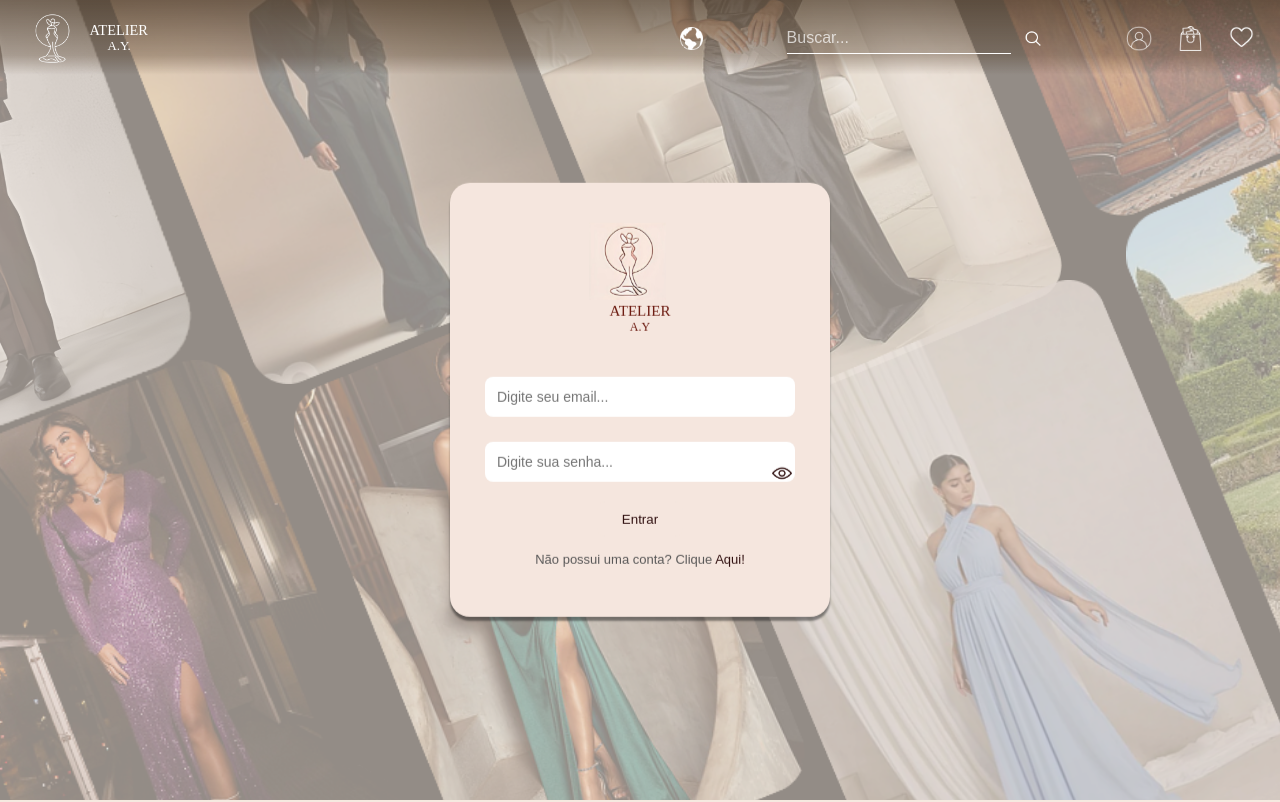
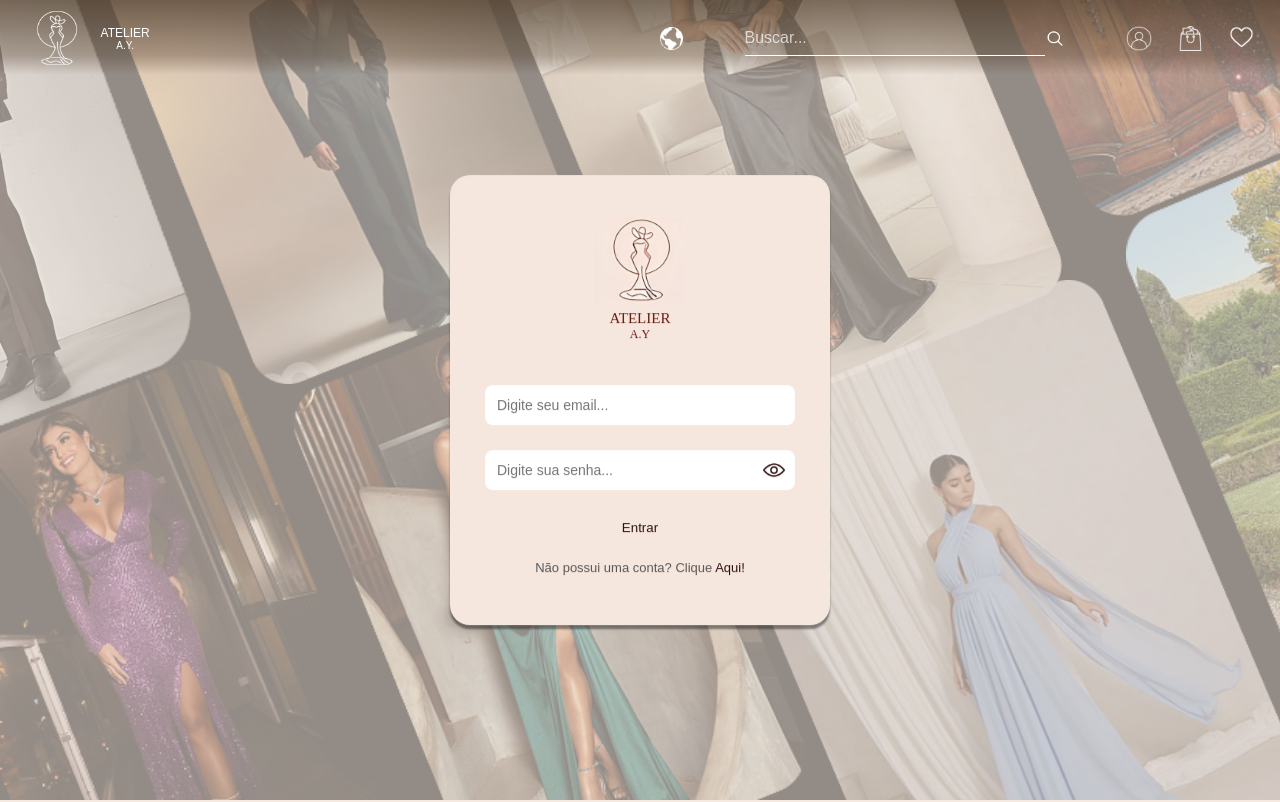
Before and after one commit to Atelier-A-Y/FrontEnd, a Vue app: page /login in a window 1280 px wide. Shown: the top 802 px of the page. Built offline with nearby package versions, Linux system fonts and the light colour scheme.

Commit message:
Feat: ajustes nas proporções #8

```diff
--- a/dev-dist/sw.js
+++ b/dev-dist/sw.js
@@ -82,7 +82,7 @@ define(['./workbox-5a5d9309'], (function (workbox) { 'use strict';
     "revision": "3ca0b8505b4bec776b69afdba2768812"
   }, {
     "url": "index.html",
-    "revision": "0.1pf2l4rt71s"
+    "revision": "0.bfn30rv12og"
   }], {});
   workbox.cleanupOutdatedCaches();
   workbox.registerRoute(new workbox.NavigationRoute(workbox.createHandlerBoundToURL("index.html"), {
--- a/src/components/HeaderComponent.vue
+++ b/src/components/HeaderComponent.vue
@@ -282,31 +282,32 @@ function irParaHome(){
 .logo {
   display: flex;
   align-items: center;
-  gap: 1vw;
+  gap: 15px;
+  cursor: pointer;
 }
 
 .logo img {
-  width: 4vw;
-  height: 5.5vw;
-  cursor: pointer;
+  width: 60px;
+  height: 80px;
 }
 
 .texto {
   display: flex;
   flex-direction: column;
-  font-family: "Playfair", serif;
-  font-optical-sizing: auto;
+  justify-content: center;
 }
 
 .titulo {
-  font-size: 0.9rem;
+  font-size: 12px;
   color: white;
+  margin: 0;
 }
 
 .sigla {
-  margin-left: 1.4vw;
-  font-size: 0.8rem;
+  font-size: 10px;
   color: white;
+  margin: 0;
+  align-self: center;
 }
 
 /* MENU */
@@ -379,32 +380,20 @@ function irParaHome(){
 
 .search-container {
   position: relative;
-
-  width: 20vw;
-
   display: flex;
   align-items: center;
-
-  gap: 1vw;
+  width: 320px;
+  max-width: 100%;
 }
 
 .search-input {
   width: 100%;
-
+  padding: 8px 35px 8px 0;
   border: none;
-  border-bottom: 0.1vw solid white;
-
+  border-bottom: 1px solid white;
   background: transparent;
-
-  padding: 0.5vw 0;
-
-  outline: none;
-
+  font-size: 16px;
   color: white;
-
-  font-size: 1rem;
-
-  transition: 0.3s;
 }
 
 .search-input::placeholder {
--- a/src/views/CadastroView.vue
+++ b/src/views/CadastroView.vue
@@ -104,16 +104,17 @@ async function cadastrar(){
 </template>
 
 <style scoped>
-.logo-login{
-  text-align: center;
+.logo-login {
+  display: flex;
+  flex-direction: column;
+  align-items: center;
   padding-bottom: 1vw;
 }
 
 .logo-login img {
-  width: 6vw;
-  height: 6vw;
-  margin-left: 8.5vw;
-  margin-bottom: 1vw;
+  width: 90px;
+  height: 90px;
+  margin: 0 0 15px;
 }
 
 .nome1{
@@ -232,14 +233,30 @@ async function cadastrar(){
   box-shadow: 0 4px 2px 0 #1e1e1e7c;
 }
 
+.campo {
+  position: relative;
+  display: flex;
+  flex-direction: column;
+  gap: 5px;
+  padding: 5px;
+}
+
 .olho {
-  width: 1.5vw;
-  height: 1.5vw;
   position: absolute;
-  right: 3vw;
-  transform: translateY(50%);
+  right: 15px;
+  top: 50%;
+  transform: translateY(-50%);
+  width: 22px;
+  height: 22px;
   border: none;
+  background: transparent;
   cursor: pointer;
+  padding: 0;
+}
+
+.olho img {
+  width: 100%;
+  height: 100%;
 }
 
 .entrar {
--- a/src/views/LoginView.vue
+++ b/src/views/LoginView.vue
@@ -109,16 +109,17 @@ router.push('/')
 </template>
 
 <style scoped>
-.logo-login{
-  text-align: center;
+.logo-login {
+  display: flex;
+  flex-direction: column;
+  align-items: center;
   padding-bottom: 1vw;
 }
 
 .logo-login img {
-  width: 6vw;
-  height: 6vw;
-  margin-left: 8.5vw;
-  margin-bottom: 1vw;
+  width: 90px;
+  height: 90px;
+  margin: 0 0 15px;
 }
 
 .nome1{
@@ -237,15 +238,30 @@ router.push('/')
   box-shadow: 0 4px 2px 0 #1e1e1e7c;
 }
 
+.campo {
+  position: relative;
+  display: flex;
+  flex-direction: column;
+  gap: 5px;
+  padding: 5px;
+}
+
 .olho {
-  width: 1.5vw;
-  height: 1.5vw;
   position: absolute;
-  right: 3vw;
-  top: 90%;
-  transform: translateY(-8.6vw);
+  right: 15px;
+  top: 50%;
+  transform: translateY(-50%);
+  width: 22px;
+  height: 22px;
   border: none;
+  background: transparent;
   cursor: pointer;
+  padding: 0;
+}
+
+.olho img {
+  width: 100%;
+  height: 100%;
 }
 
 .entrar {
```
